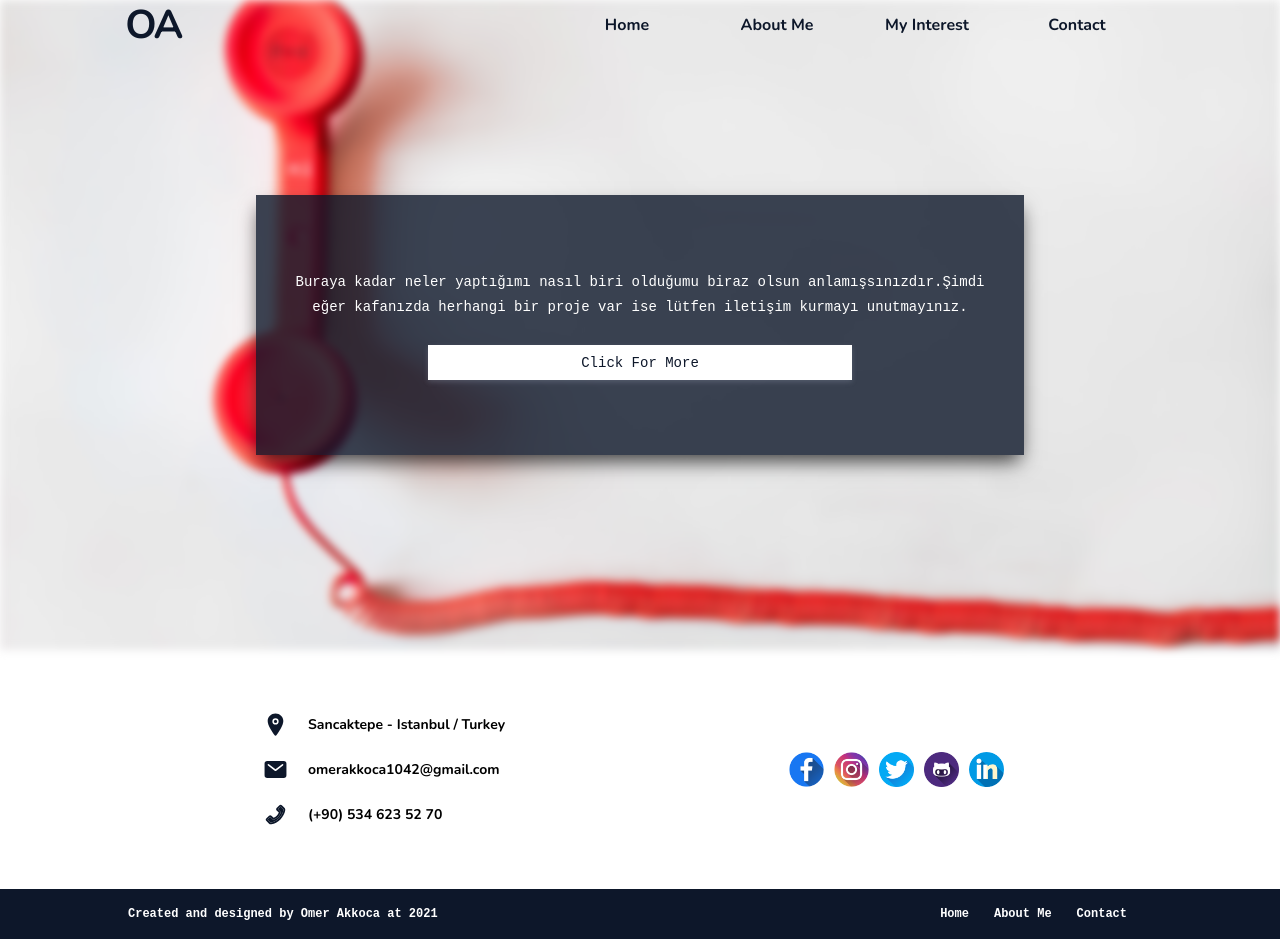
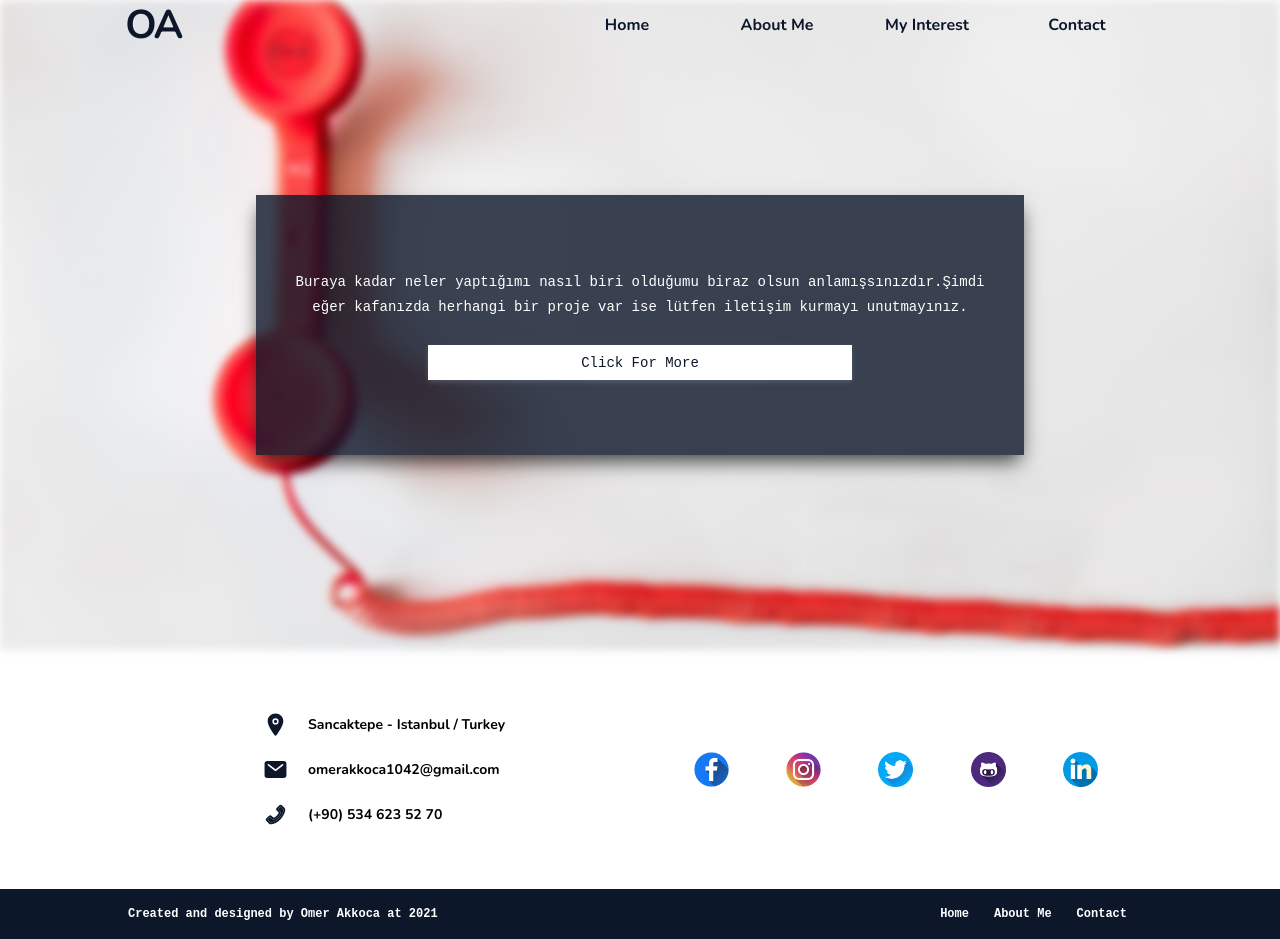
Before and after one commit to omer-akkoca/omerakkoca-web-site, a React (Create React App) app: page /contact in a window 1280 px wide. Built offline with nearby package versions, Linux system fonts and the light colour scheme.

Commit message:
style fix

```diff
--- a/src/pages/AboutMe/style.css
+++ b/src/pages/AboutMe/style.css
@@ -45,7 +45,7 @@
 }
 
 .biography-wrapper{
-    background: linear-gradient(180deg,#fff,rgba(193,218,249,.8));
+    background: linear-gradient(180deg,#fff,rgba(48,167,210,0.25));
 }
 
 .biography{
@@ -99,7 +99,7 @@
         height: 50px;
     }
     .biography-wrapper{
-        background: linear-gradient(90deg,#fff,rgba(193,218,249,.8));
+        background: linear-gradient(90deg,#fff,rgba(48,167,210,0.25));
     }
     .biography{
         flex-direction: row;
@@ -119,8 +119,8 @@
         grid-template-columns: 1fr 1fr 1fr 1fr 1fr 1fr 1fr;
     }
     .language-card img{
-        width: 64px;
-        height: 64px;
+        width: 50px;
+        height: 50px;
     }
     .biography img{
         width: 450px;
--- a/src/pages/Contact/index.js
+++ b/src/pages/Contact/index.js
@@ -60,6 +60,7 @@ class Contact extends React.Component{
                                 </table>
                             </div>
                             <div className="social-media">
+                                <div className="media-wrapper">
                                     {
                                         social_media.map((e,i) => (
                                             <a key={i.toString()} href={e.url} target="_blank" rel="noreferrer">
@@ -74,6 +75,7 @@ class Contact extends React.Component{
                                     }
                                 </div>
                             </div>
+                        </div>
                     </Container>
                 </div>
                 <Footer />
--- a/src/pages/Contact/style.css
+++ b/src/pages/Contact/style.css
@@ -14,7 +14,7 @@
     flex-direction: column;
 }
 
-#contact .content-wrapper .contact-content div{
+#contact .content-wrapper .contact-content .infos, .social-media{
     display: flex;
     justify-content: center;
     align-items: center;
@@ -44,6 +44,15 @@
 
 .social-media{
     padding: 25px 0;
+    width: 100%;
+}
+
+.social-media .media-wrapper{
+    width: 90%;
+    display: flex;
+    justify-content: space-around;
+    align-items: center;
+    margin: 0 auto;
 }
 
 .social-media a{
@@ -75,7 +84,12 @@
         font-size: 14px;
     }
     .social-media{
-        padding: 0;
+        display: flex;
+        justify-content: space-around;
+        align-items: center;
+    }
+    .social-media a{
+        margin-right: 0
     }
 }
 
```
Lines whose indentation alone changed are shown as unchanged.
